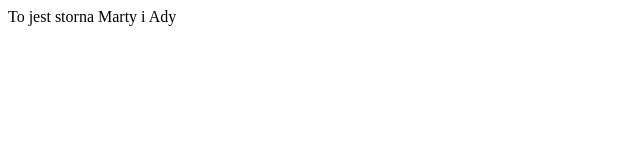
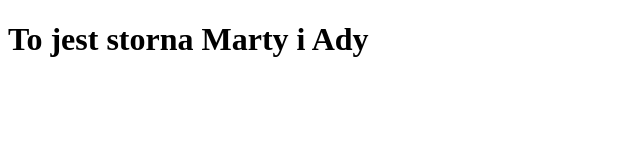
Before and after one commit to akuczorski/marta-ada, a plain HTML site: page index.html in a window 1280 px wide. Shown: the whole page, without its empty margins (0-640 px from the left). Drawn offline with Linux system fonts and the light colour scheme.

Commit message:
adding index.html

```diff
--- a/index.html
+++ b/index.html
@@ -4,6 +4,6 @@
 	<title>Mata & Ada</title>
 </head>
 <body>
-To jest storna Marty i Ady
+<h1>To jest storna Marty i Ady</h1>
 </body>
 </html>
```
